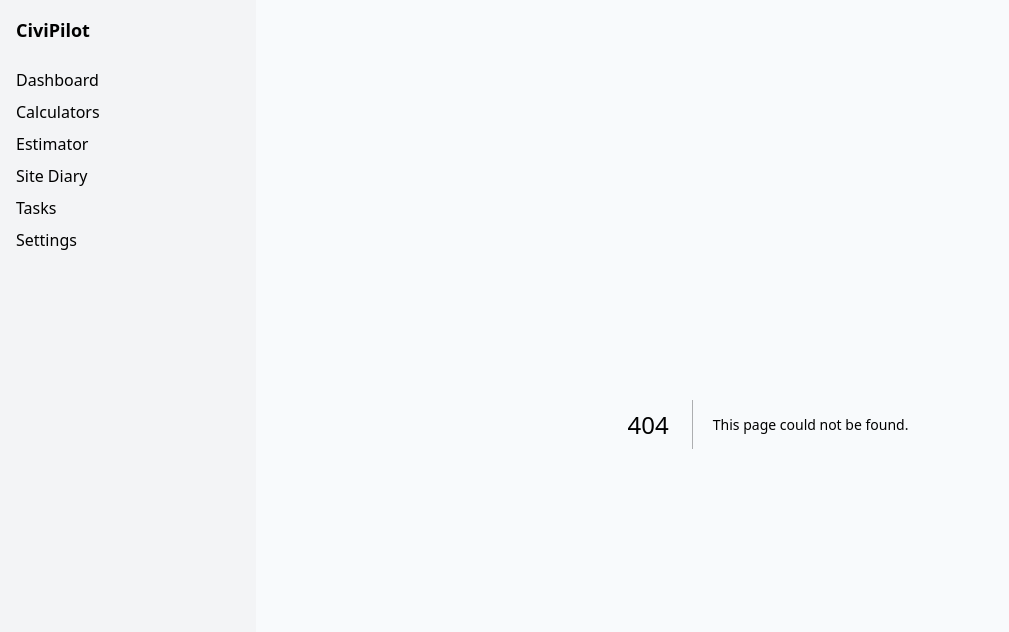
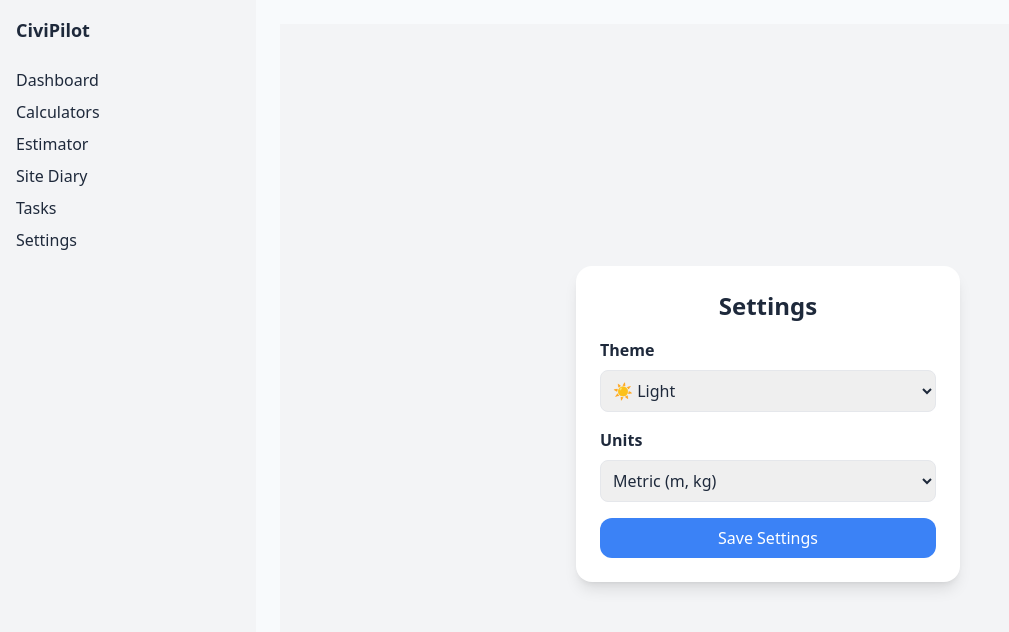
Before and after one commit to shadabalam117/CiviPilot, a Next.js app: page /settings in a window 1280 px wide. Before the commit this address had no page. Shown: the top 632 px of the page, without its empty margins (0-1009 px from the left). Built offline with nearby package versions, Linux system fonts and the light colour scheme.

Commit message:
Create page.tsx

```diff
--- /dev/null
+++ b/app/settings/page.tsx
@@ -0,0 +1,64 @@
+"use client";
+
+import { useState, useEffect } from "react";
+
+export default function SettingsPage() {
+  const [theme, setTheme] = useState("light");
+  const [unit, setUnit] = useState("metric");
+
+  // Load saved settings
+  useEffect(() => {
+    const savedTheme = localStorage.getItem("theme");
+    const savedUnit = localStorage.getItem("unit");
+    if (savedTheme) setTheme(savedTheme);
+    if (savedUnit) setUnit(savedUnit);
+  }, []);
+
+  // Save settings
+  const saveSettings = () => {
+    localStorage.setItem("theme", theme);
+    localStorage.setItem("unit", unit);
+    alert("Settings saved ✅");
+  };
+
+  return (
+    <div className="flex flex-col items-center justify-center min-h-screen bg-gray-100">
+      <div className="bg-white shadow-lg rounded-2xl p-6 w-96">
+        <h1 className="text-2xl font-bold mb-4 text-center">Settings</h1>
+
+        {/* Theme Selection */}
+        <div className="mb-4">
+          <label className="block mb-2 font-semibold">Theme</label>
+          <select
+            value={theme}
+            onChange={(e) => setTheme(e.target.value)}
+            className="w-full p-2 border rounded-lg"
+          >
+            <option value="light">☀️ Light</option>
+            <option value="dark">🌙 Dark</option>
+          </select>
+        </div>
+
+        {/* Units Selection */}
+        <div className="mb-4">
+          <label className="block mb-2 font-semibold">Units</label>
+          <select
+            value={unit}
+            onChange={(e) => setUnit(e.target.value)}
+            className="w-full p-2 border rounded-lg"
+          >
+            <option value="metric">Metric (m, kg)</option>
+            <option value="imperial">Imperial (ft, lb)</option>
+          </select>
+        </div>
+
+        <button
+          onClick={saveSettings}
+          className="w-full bg-blue-500 text-white py-2 rounded-xl hover:bg-blue-600"
+        >
+          Save Settings
+        </button>
+      </div>
+    </div>
+  );
+}
```
